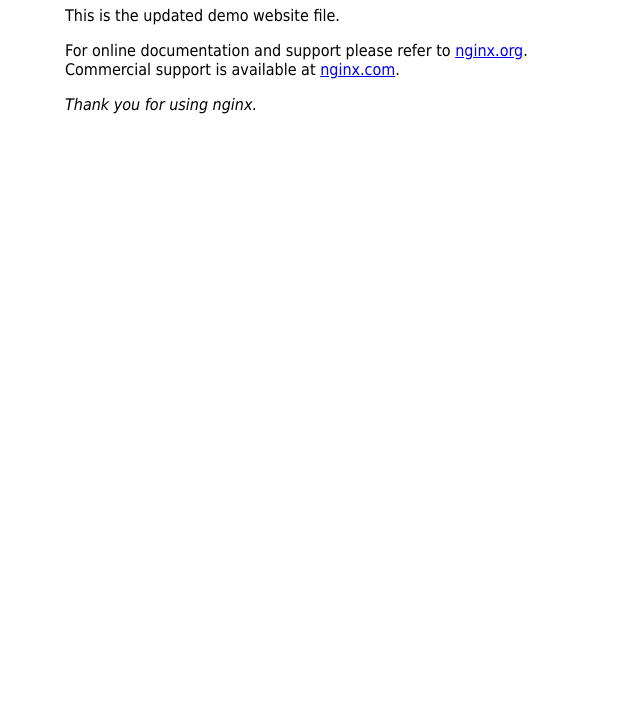
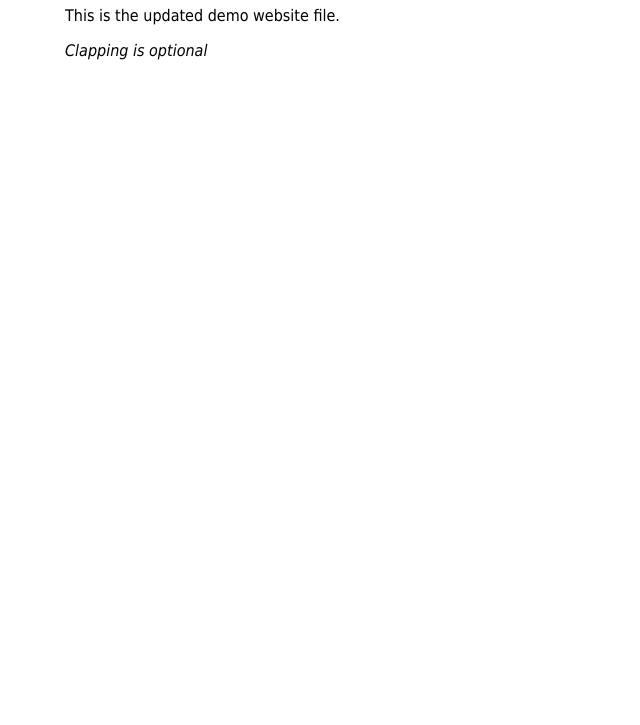
Before and after one commit to TommyLeeHamilton/CodePipelineDemo, a plain HTML site: page CustomNginx/index.html in a window 1280 px wide. Shown: the part 75-800 px from the top of the page, without its empty margins (295-935 px from the left). Drawn offline with Linux system fonts and the light colour scheme.

Commit message:
Modifying html file and Dockerfile

```diff
--- a/CustomNginx/index.html
+++ b/CustomNginx/index.html
@@ -14,11 +14,7 @@
 <h1>Welcome to your custom nginx!</h1>
 <p>This is the updated demo website file.</p>
 
-<p>For online documentation and support please refer to
-<a href="http://nginx.org/">nginx.org</a>.<br/>
-Commercial support is available at
-<a href="http://nginx.com/">nginx.com</a>.</p>
 
-<p><em>Thank you for using nginx.</em></p>
+<p><em>Clapping is optional</em></p>
 </body>
 </html>
```
Also changed, not shown: 2 other files.
